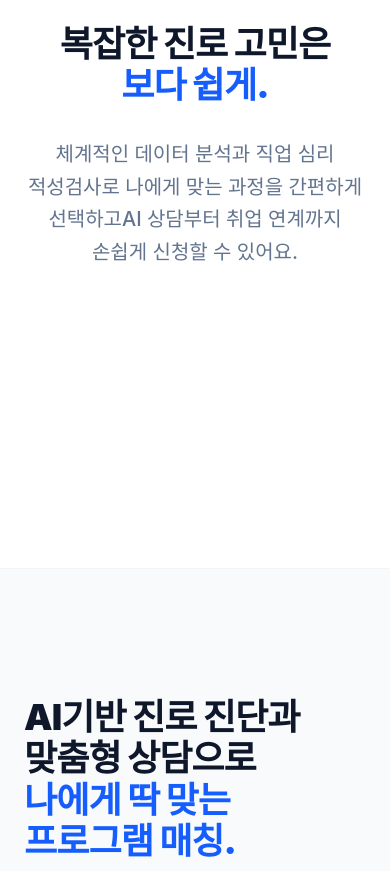
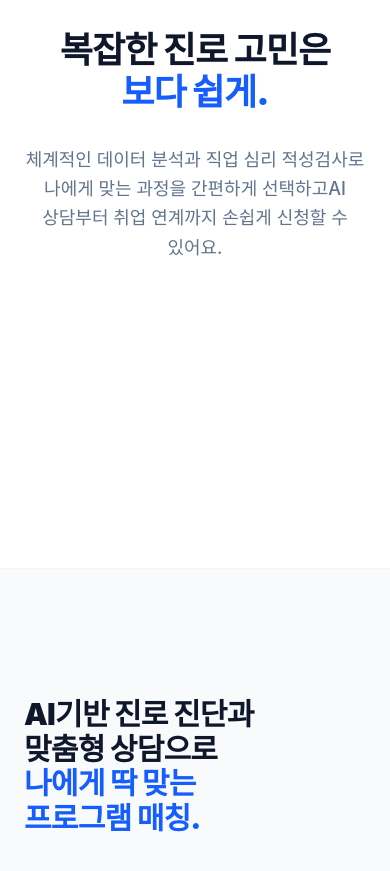
Before and after one commit to Minkkaeng/Korea-Career-Center, a Next.js app: page / in a window 390 px wide. Shown: the part 1120-1991 px from the top of the page. Built offline with nearby package versions, Linux system fonts and the light colour scheme.

Commit message:
style: optimize responsive layouts and line breaks for mobile devices

```diff
--- a/approved-ui/pages/About.tsx
+++ b/approved-ui/pages/About.tsx
@@ -155,7 +155,7 @@ export default function About() {
             </h2>
             <p className="text-xl md:text-2xl text-slate-300 font-medium leading-relaxed break-keep">
               구직자에게는 든든한 커리어 러닝메이트로,<br />
-              기관 및 기업에는 최적의 고용 성과를 창출하는 신뢰의 파트너로 함께 하겠습니다.
+              기관 및 기업에는 최적의 고용 성과를 창출하는<br className="block md:hidden" /> 신뢰의 파트너로 함께 하겠습니다.
             </p>
             <div className="pt-8">
               <Link
--- a/approved-ui/pages/Home.tsx
+++ b/approved-ui/pages/Home.tsx
@@ -124,8 +124,8 @@ export default function Home() {
               <br />
               <span className="text-blue-600">보다 쉽게.</span>
             </h2>
-            <p className="text-xl md:text-3xl text-slate-500 font-medium leading-relaxed break-keep">
-              체계적인 데이터 분석과 직업 심리 적성검사로 나에게 맞는 과정을 간편하게 선택하고
+            <p className="text-lg md:text-3xl text-slate-500 font-medium leading-relaxed break-keep">
+              체계적인 데이터 분석과 직업 심리 적성검사로<br className="block md:hidden" /> 나에게 맞는 과정을 간편하게 선택하고
               <br className="hidden md:block" />
               AI 상담부터 취업 연계까지 손쉽게 신청할 수 있어요.
             </p>
@@ -146,9 +146,9 @@ export default function Home() {
             <div className="w-full lg:w-1/2">
               <motion.h2
                 variants={fadeInUp}
-                className="text-4xl md:text-5xl lg:text-6xl font-black leading-[1.15] tracking-tight break-keep text-slate-900 mb-8"
+                className="text-3xl md:text-5xl lg:text-6xl font-black leading-[1.15] tracking-tight break-keep text-slate-900 mb-8"
               >
-                AI기반 진로 진단과 맞춤형 상담으로
+                AI기반 진로 진단과<br className="block md:hidden" /> 맞춤형 상담으로
                 <br />
                 <span className="text-blue-600">
                   나에게 딱 맞는
@@ -238,8 +238,8 @@ export default function Home() {
                 className="bg-slate-800/30 p-10 md:p-12 rounded-[2rem] border border-slate-700/50 hover:bg-slate-800 transition-colors duration-500"
               >
                 <span className="text-5xl md:text-6xl font-black text-slate-700 mb-8 block">{item.id}</span>
-                <h4 className="text-2xl md:text-3xl font-bold mb-4">{item.title}</h4>
-                <p className="text-lg text-slate-400 leading-relaxed break-keep">{item.desc}</p>
+                <h4 className="text-xl md:text-3xl font-bold mb-4 break-keep leading-snug">{item.title}</h4>
+                <p className="text-base md:text-lg text-slate-400 leading-relaxed break-keep">{item.desc}</p>
               </motion.div>
             ))}
           </motion.div>
```
